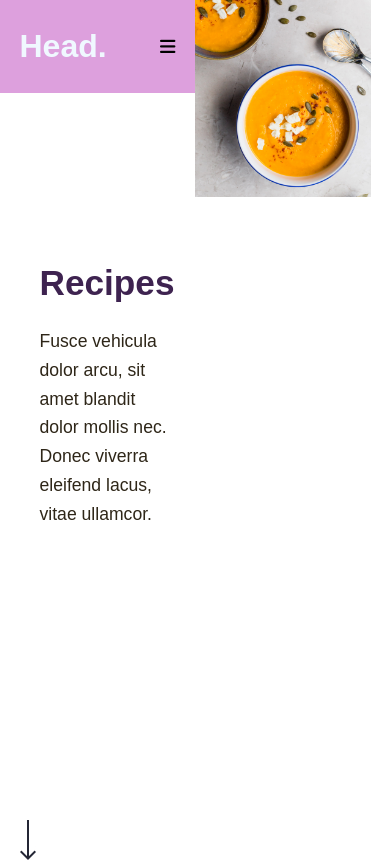
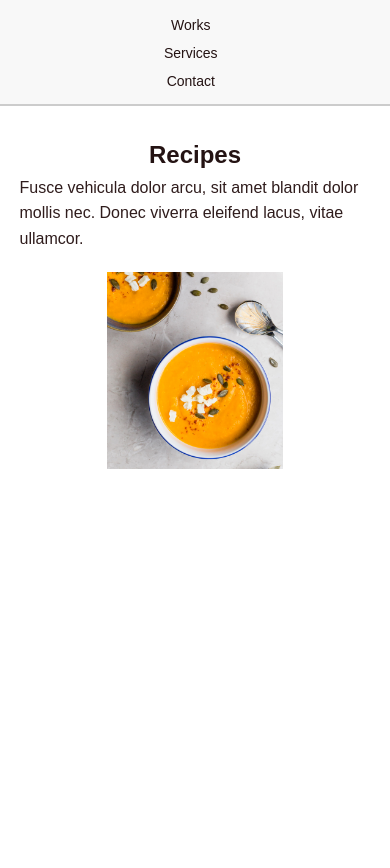
Before and after one commit to celeostergren/ResponsiveWebDesign, a plain HTML site: page index.html in a window 390 px wide. After the commit the page ends 844 px from the top, so only its background shows below. Drawn offline with Linux system fonts and the light colour scheme; a web font is replaced by a local one.

Commit message:
added media queries, image moves below the text

```diff
--- a/css/style.css
+++ b/css/style.css
@@ -1,10 +1,3 @@
-:root{
-  --primary-color: rgb(62, 35, 80);
-  --color-white: #fff;
-  --color-black: rgb(46, 38, 24);
-}
-
-
 *{
   padding: 0;
   margin: 0;
@@ -19,160 +12,133 @@ body{
   line-height: 1.6;
 }
 
-.header{
-  position: fixed;
-  width: 50%;
-  padding: 0 5%;
-  background: #DDA0DD;
+header{
+  background-color: #f8f8f8;
+  padding: 10px 5%;
+  border-bottom: 2px solid #ccc;
   display: flex;
   justify-content: space-between;
   align-items: center;
-  z-index: 100;
+
 }
 
-.logo{
-  font-size: 2rem;
-  color: #F0F8FF;
-  text-decoration: none;
-  font-weight: 700;
+.logo h1{
+  font-size: 20px;
+  color: #241313;
 }
 
-.navbar a{
-  font-size: 1.15rem;
-  color: #F0F8FF;
-  text-decoration: none;
-  font-weight: 500;
-  margin-left: 2.5rem;
+nav ul{
+  list-style: none;
+  padding: 0;
+  display: flex;
 }
 
-#check:checked~.navbar{
-  display: none;
-  height: 17.7rem;
+nav ul li{
+  margin-right: 18px;
 }
 
-#check{
-  display: none;
+nav ul li a{
+  text-decoration: none;
+  color: #241313;
+  font-size: 14px;
 }
 
 
-.icon{
-  font-size: 2.5rem;
-  color: #F0F8FF;
-  cursor: pointer;
-  display: none;
-  position: absolute;
-  right: 5%;
+main{
+  padding: 10px 5%;
+
 }
 
-#close-icon{
-  display: none;
+.recipe{
+  display: flex;
+  flex-wrap: wrap;
+  justify-content: space-between;
+  align-items: center;
+  max-width: 1000px;
+  margin: auto;
 }
 
 
-/*breakpoints*/
+.recipe h2{
+ font-size: 24px;
+ color: #241313;
+ flex-basis: 100%;
+ margin-top: 20px;
 
-@media (max-width: 992px){
-  .header{
-    padding: 1.3rem 5%;
-  }
 }
 
-@media (max-width: 768px){
-  .icons{
-    display: inline-flex;
-  }
+.recipe p{
+  font-size: 16px;
+  color: #2f1c1c;
+  flex: 1;
 
-  #check:checked~.icons #menu-icon{
-    display: none;
-  }
+}
 
-  .icons #close-icon{
-    display: none;
-  }
-
-  #check:checked~.icons #close-icon{
-    display: block;
-  }
-
-  .navbar{
-    position: absolute;
-    top: 100%;
-    left: 0;
-    width: 100%;
-    height: 0;
-    background: #EE82EE;
-    overflow: hidden;
-    transition: 3s ease;
-  }
-
-  .navbar a{
-    display: block;
-    font-size: 1.1rem;
-    margin: 1.5rem 0;
-    text-align: center;
-  }
+.recipe img{
+ max-width: 50%;
+ height: auto;
+ flex-grow: 0;
+ margin-top: 20px;
 }
 
 
 
+/*responsive style for mobile*/
 
-/*hero section*/
+@media (max-width: 600px) {
+  header{
+    flex-direction: column;
+    padding-right: 10px;
 
 
-.container{
-  padding: 0 5%;
-}
+  }
 
-.hero{
-  height: calc(100vh - 10vh);
-  display: flex;
-  justify-content: space-between;
-}
+  .logo h1 {
+    align-items: center;
+    display: none;
+  }
 
-.content{
-  flex: 0 0 50%;
-  display: flex;
-  flex-direction: column;
-  align-items: flex-start;
-  justify-content: center;
-  padding-right: 1rem;
-}
+  nav{
+    align-items: center;
 
-.content h1{
-  margin-bottom: 1rem;
-  color: var(--primary-color);
-}
+  }
 
-.content p{
-  color: var(--color-black);
-  line-height: 1.8rem;
-}
+  nav ul{
+    flex-direction: column;
+    align-items: center;
+  }
 
-.hero-img{
-  flex: 0 0 50%;
-}
 
-.hero-img img{
-  width: 100%;
-  margin-bottom: 50px;
+  .recipe{
+    flex-direction: column;
+  }
+
+  .recipe img{
+    max-width: 50%;
+    margin: 20px auto;
+  }
 
 }
 
-.arrow-img{
-  padding-top: 60px;
+
+/*responsive style for tablet*/
+
+@media (max-width: 768px) {
+  .recipe{
+    flex-direction: column;
+  }
+
+  .recipe img{
+    max-width: 50%;
+    margin: 20px auto;
+  }
+
+  .recipe h2{
+    flex-basis: 50%;
+  }
+
+  .recipe p{
+    flex-basis: 50%;
+  }
+
 }
-
-
-/* responsive design */
-
-@media(min-width:320px){
-  .hero-img{
-    height: 100%;
-  }
-  .content{
-    padding: 20px;
-  }
-  .main-nav{
-    width: 100%;
-  }
-}
--- a/index.html
+++ b/index.html
@@ -10,62 +10,32 @@
 <link rel="preconnect" href="https://fonts.gstatic.com" crossorigin>
 <link href="https://fonts.googleapis.com/css2?family=Playfair+Display:ital,wght@0,400..900;1,400..900&family=Poppins:ital,wght@0,100;0,200;0,300;0,400;0,500;0,600;0,700;0,800;0,900;1,100;1,200;1,300;1,400;1,500;1,600;1,700;1,800;1,900&family=Roboto:ital,wght@0,100;0,300;0,400;0,500;0,700;0,900;1,900&display=swap" rel="stylesheet">
 <link rel="stylesheet" href="https://cdnjs.cloudflare.com/ajax/libs/font-awesome/6.5.1/css/all.min.css" />
-
 </head>
-
 
 <body>
 
+  <header>
+    <div class="logo">
+      <h1>Head</h1>
+    </div>
 
-  <header class="header">
-
-    <a href="#" class="logo">Head.</a>
-    <input type="checkbox" id="check">
-
-    <label for="check" class="icons">
-      <i class="fa-solid fa-bars" id="menu-icon"></i>
-      <i class="fa-solid fa-x" id="close-icon"></i>
-    </label>
-
-    <nav class="navbar">
-      <a href="#">Works</a>
-      <a href="#">Services</a>
-      <a href="#">Services</a>
-
+    <nav>
+      <ul>
+        <li><a href="#!">Works</a></li>
+        <li><a href="#!">Services</a></li>
+        <li><a href="#!">Contact</a></li>
+      </ul>
     </nav>
   </header>
 
 
-
-
-
-
-
-
-
-
-  <div class="container">
-
-    <div class="hero">
-
-      <div class="content">
-        <h1>Recipes</h1>
-        <p>Fusce vehicula dolor arcu, sit amet blandit dolor mollis nec. Donec viverra eleifend lacus, vitae ullamcor.</p>
-      </div>
-
-
-      <div class="hero-img">
-        <img src="images/Slider.jpg" alt="squash soup">
-      </div>
-
-    </div>
-
-    <div class="arrow-img">
-      <img src="images/Icon.jpg" alt="downward arrow">
-    </div>
-
-  </div>
-
+  <main>
+    <section class="recipe">
+      <h2>Recipes</h2>
+      <p>Fusce vehicula dolor arcu, sit amet blandit dolor mollis nec. Donec viverra eleifend lacus, vitae ullamcor.</p>
+      <img src="images/Slider.jpg" alt="butternut soup">
+    </section>
+  </main>
 
 </body>
 </html>
```
